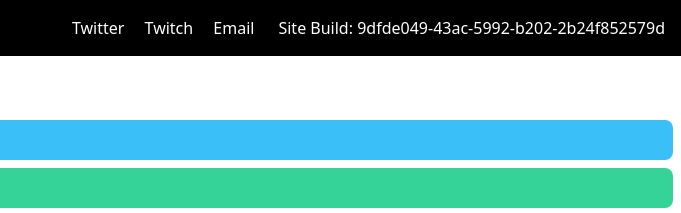
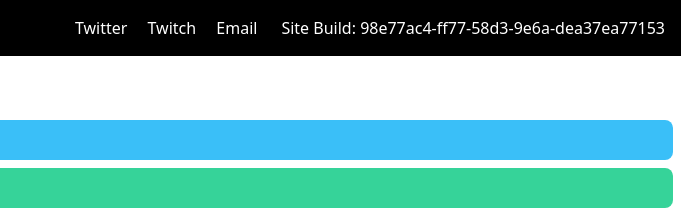
Before and after one commit to Craigmoore/craigmoore.github.io, a plain HTML site: page docs/index.html in a window 1280 px wide. Shown: the top 213 px of the page, 599-1280 px from the left. Drawn offline with Linux system fonts and the light colour scheme.

Commit message:
98e77ac4-ff77-58d3-9e6a-dea37ea77153

```diff
--- a/docs/index.html
+++ b/docs/index.html
@@ -12,7 +12,7 @@
         <a href="http://craigmoore.github.io">craigmoore.github.io</a>
       </span>
       <span class="p-2 text-white inline-block float-right ">
-        Site Build: 9dfde049-43ac-5992-b202-2b24f852579d
+        Site Build: 98e77ac4-ff77-58d3-9e6a-dea37ea77153
       </span>
       <span class="p-2 text-white inline-block float-right ">
                   <a href="https://twitter.com/Shoseki" class="p-2">Twitter</a>
```
Also changed, not shown: docs/test.html (+1 -1 lines).
